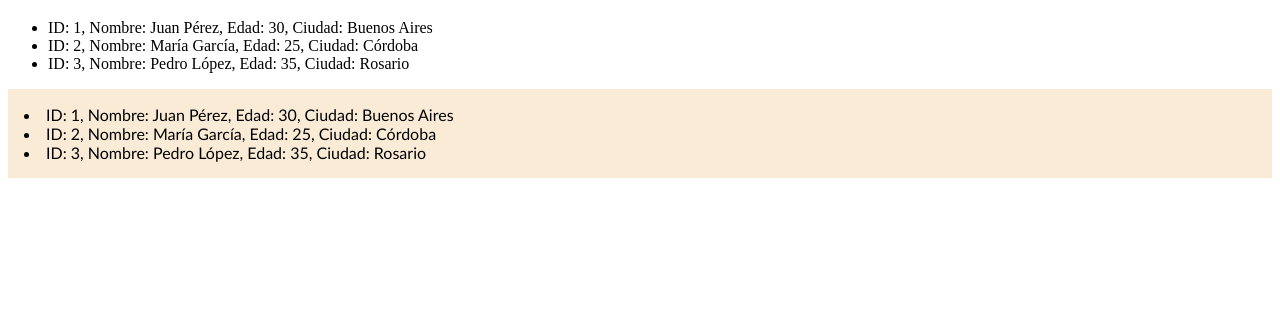
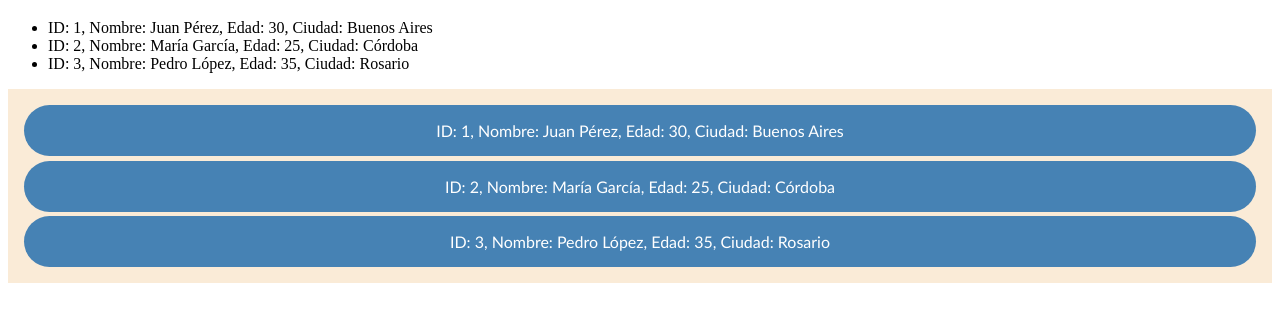
Before and after one commit to Chazmann/AppResto_25, a plain HTML site: page testJS/leerDatos/index.html in a window 1280 px wide. Shown: the part 61-382 px from the top of the page. Drawn offline with Linux system fonts and the light colour scheme.

Commit message:
Mejorar la presentación de datos en el chatbot con estilos CSS y ajustar el contenedor para una mejor visualización

```diff
--- a/testJS/leerDatos/app.js
+++ b/testJS/leerDatos/app.js
@@ -44,7 +44,7 @@ async function obtenerDatosChaz() {
     const contenedorChatbot = document.getElementById("chatbot");
     datos.forEach((usuario) => {
       contenedorChatbot.innerHTML += `
-        <li>ID: ${usuario.id}, Nombre: ${usuario.nombre}, Edad: ${usuario.edad}, Ciudad: ${usuario.ciudad}</li>
+        <span style="padding:1em; background-color:steelblue;color:white;border-radius:2em; text-align:center;">ID: ${usuario.id}, Nombre: ${usuario.nombre}, Edad: ${usuario.edad}, Ciudad: ${usuario.ciudad}</span>
     `;
     });
   } catch (error) {
--- a/testJS/leerDatos/index.html
+++ b/testJS/leerDatos/index.html
@@ -11,7 +11,7 @@
         <!-- -----acá traigo los datos que leo del jeison----- -->
     </ul>
 
-    <div id="chatbot" style="background-color: antiquewhite; padding:1em; font-family: 'Gill Sans', 'Gill Sans MT', Calibri, 'Trebuchet MS', sans-serif;">
+    <div id="chatbot" style="background-color: antiquewhite; padding:1em; font-family: 'Gill Sans', 'Gill Sans MT', Calibri, 'Trebuchet MS', sans-serif; display: flex; flex-direction: column;gap:.3em;">
 
     </div>
     <script src="app.js"></script>
```
